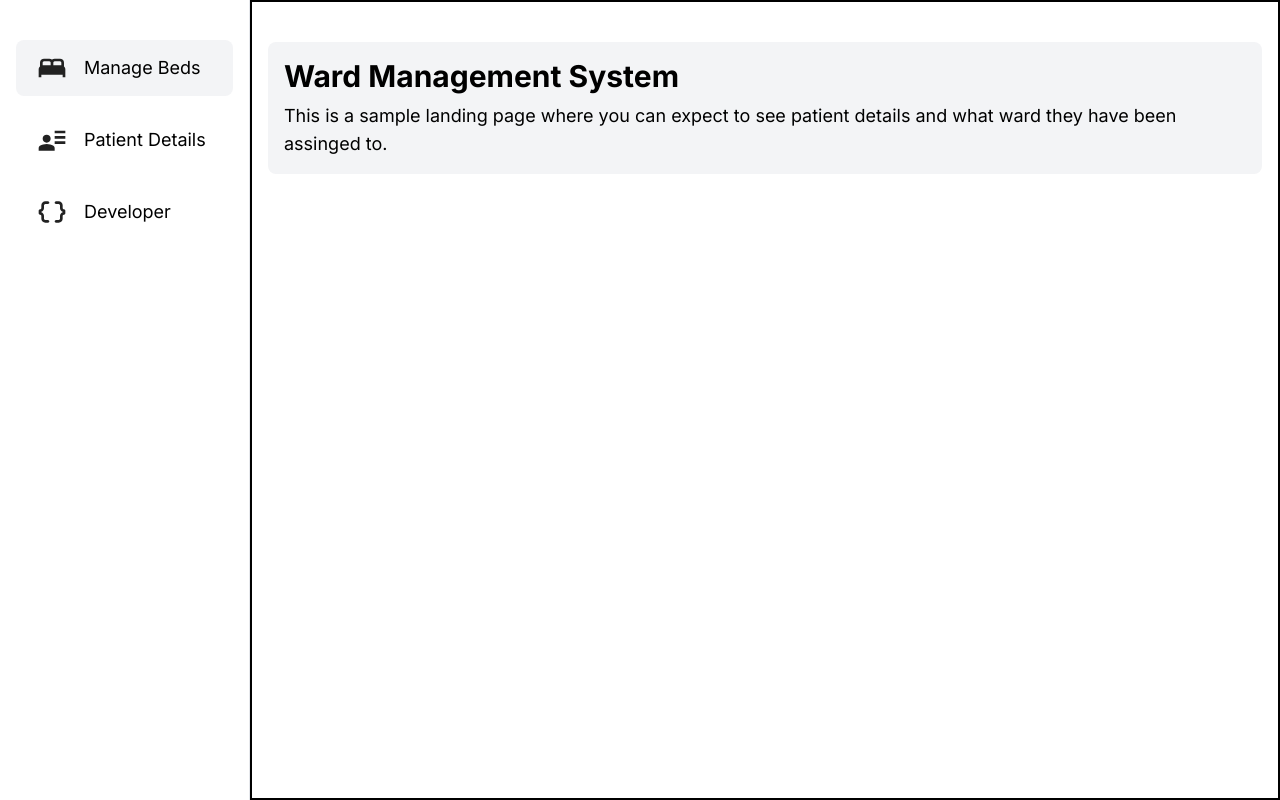
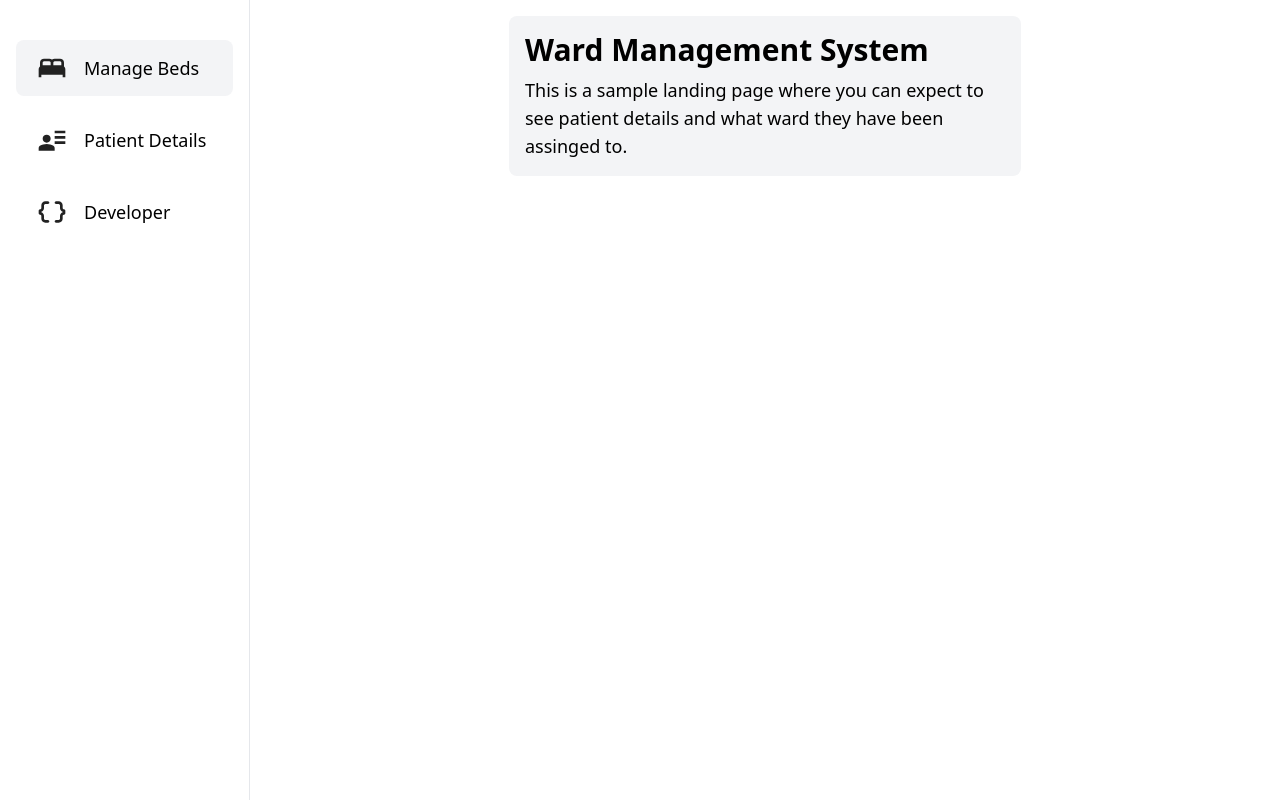
Before and after one commit to jakemackie/ward-management-system, a Nuxt app: page / in a window 1280 px wide. Built offline with nearby package versions, Linux system fonts and the light colour scheme.

Commit message:
Fixed scaling

```diff
--- a/app.vue
+++ b/app.vue
@@ -1,5 +1,7 @@
 <template>
-  <Container />
+  <div class="min-h-screen">
+    <Container />
+  </div>
 </template>
 
 <script setup lang="ts">
--- a/components/Card.vue
+++ b/components/Card.vue
@@ -1,5 +1,5 @@
 <template>
-    <div class="size-fit bg-gray-100 rounded-lg p-4 space-y-2">
+    <div class="size-fit max-w-lg bg-gray-100 rounded-lg p-4 space-y-2">
         <slot></slot>
     </div>
 </template>
--- a/components/Container.vue
+++ b/components/Container.vue
@@ -1,72 +1,53 @@
 <template>
-    <div class="container">
+    <div class="flex flex-col md:flex-row">
+        <div class="sidebar">
+            <Sidebar />
+        </div>
         <div class="navbar">
             <Navbar />
         </div>
-        <div class="sidebar">
-            <Sidebar />
-        </div>
-        <div class="main-content px-4 py-10">
+
+        <div class="content">
             <NuxtPage />
         </div>
     </div>
 </template>
 
 <style>
-    * {
-        margin: 0;
-        padding: 0;
-        font-family: 'Inter', sans-serif;
-    }
-
-    .container {
-        display: grid;
-        grid-template-columns: auto 1fr;
-        min-height: 100vh;
-        width: 100%;
-    }
-
-    .navbar {
-        width: 100%;
-        height: 100%;
-    }
-
-    .sidebar {
-        width: 100%;
-        height: 100%;
-    }
-
-    .main-content {
-        border: 2px solid black;
-        display: flex;
-        justify-content: center;
-        margin-inline: auto;
-        width: 100%;
-        min-height: 100%;
+.sidebar {
+    min-height: 100vh;
+    min-width: 250px;
+}
+.navbar {
+    min-width: 100vw;
+}
+.sidebar, .navbar {
+    display: none;
+}
+.content {
+    display: flex;
+    flex-direction: column;
+    align-items: center;
+    margin-inline: auto;
+    padding: 1rem;
 }
 
-    @media (min-width: 768px) {
-        .container {
-            grid-template-columns: 250px 1fr;
-        }
+@media screen and (max-width: 768px) {
+    .sidebar {
+        display: none;
+    }
+    .navbar {
+        display: block;
+    }
+}
 
-        .navbar {
-            display: none;
-        }
+@media screen and (min-width: 769px) {
+    .navbar {
+        display: none;
     }
+    .sidebar {
+        display: flex;
+    }
+}
 
-    @media (max-width: 768px) {
-        .container {
-            grid-template-columns: 1fr;
-            grid-template-rows: 4rem 1fr;
-        }
-
-        .navbar {
-            display: block;
-        }
-
-        .sidebar {
-            display: none;
-        }
-    }
 </style>
--- a/components/Navbar.vue
+++ b/components/Navbar.vue
@@ -1,6 +1,6 @@
 <template>
     <!-- Full size of parent -->
-    <div class="size-full border-b">
+    <div class="size-full py-2 border-b">
         <ul class="h-full flex justify-center items-center space-x-4">
             <MenuItem icon="material-symbols:bed" href="/">View Beds</MenuItem>
             <MenuItem icon="material-symbols:user-attributes" href="/patients">View Patient Details</MenuItem>
```
